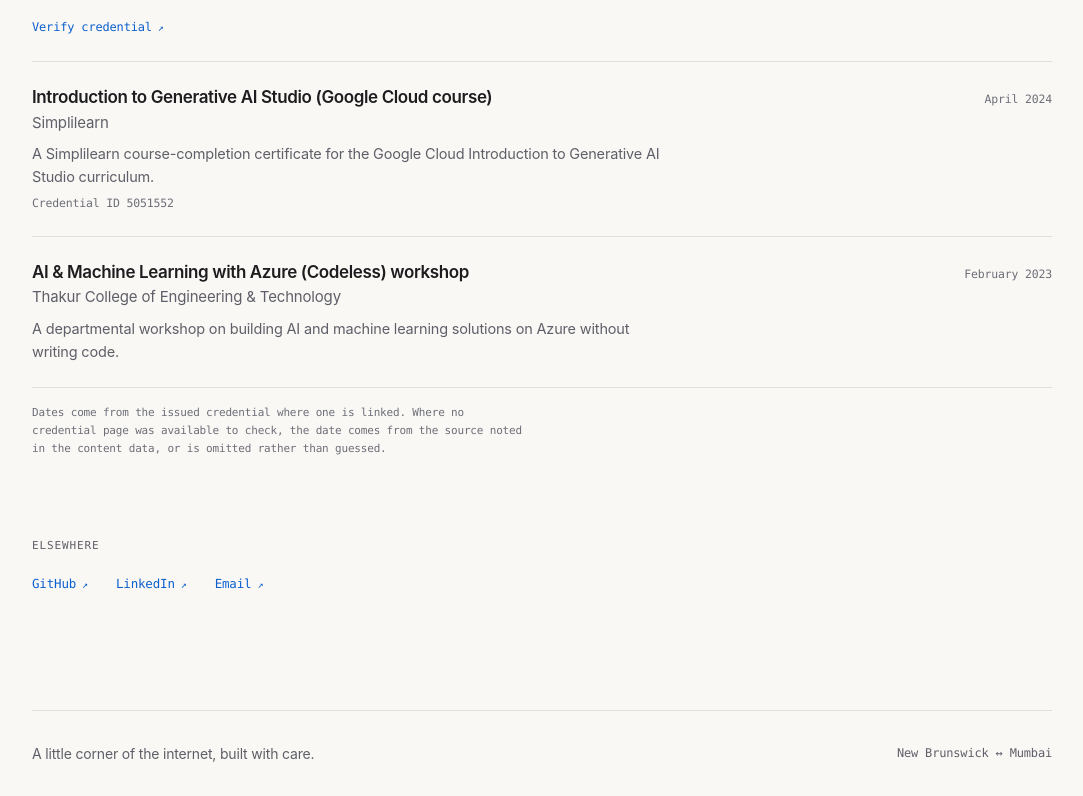
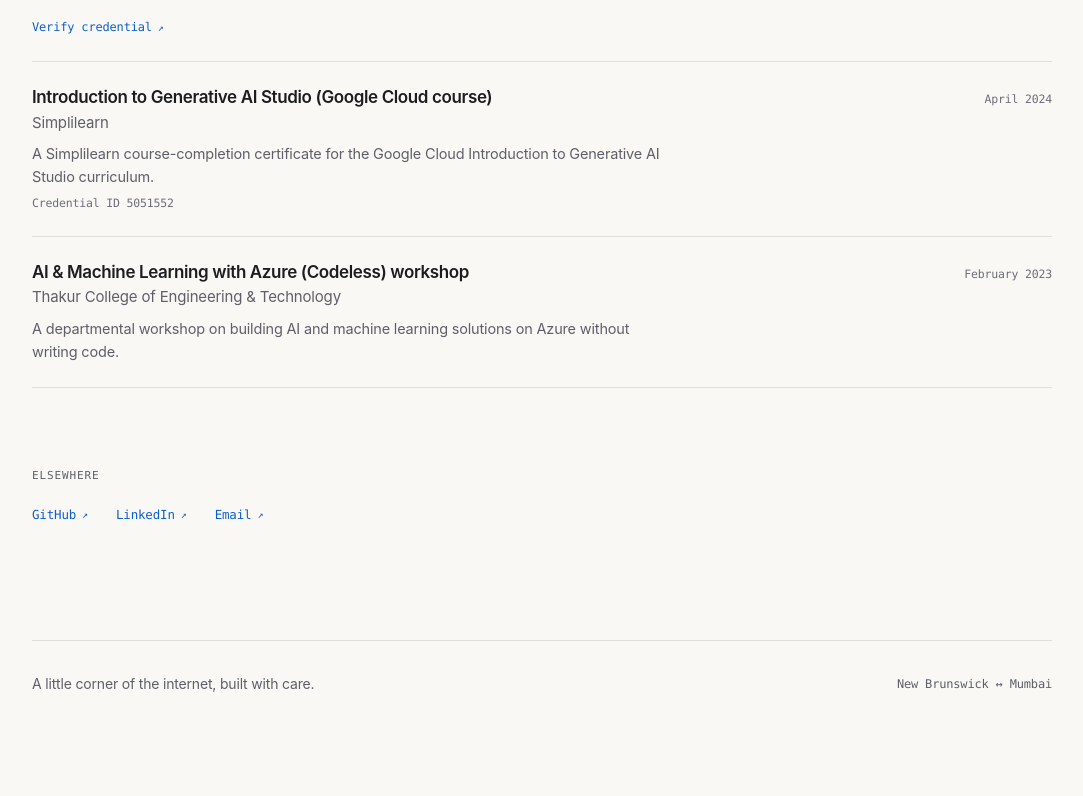
Before and after one commit to Anish0104/anish, a Next.js app: page /about in a window 1280 px wide. Shown: the part 2459-3255 px from the top of the page, without its empty margins (98-1181 px from the left). After the commit the page ends 3185 px from the top, so only its background shows below. Built offline with nearby package versions, Linux system fonts and the light colour scheme.

Commit message:
style: remove credential dates disclaimer note from certifications

```diff
--- a/app/about/page.tsx
+++ b/app/about/page.tsx
@@ -118,11 +118,6 @@
             </li>
           ))}
         </ul>
-        <p className="mt-4 max-w-[74ch] font-mono text-[11px] leading-relaxed text-faint">
-          Dates come from the issued credential where one is linked. Where no
-          credential page was available to check, the date comes from the
-          source noted in the content data, or is omitted rather than guessed.
-        </p>
       </section>
 
       <section className="relative mt-16 sm:mt-20">
```
